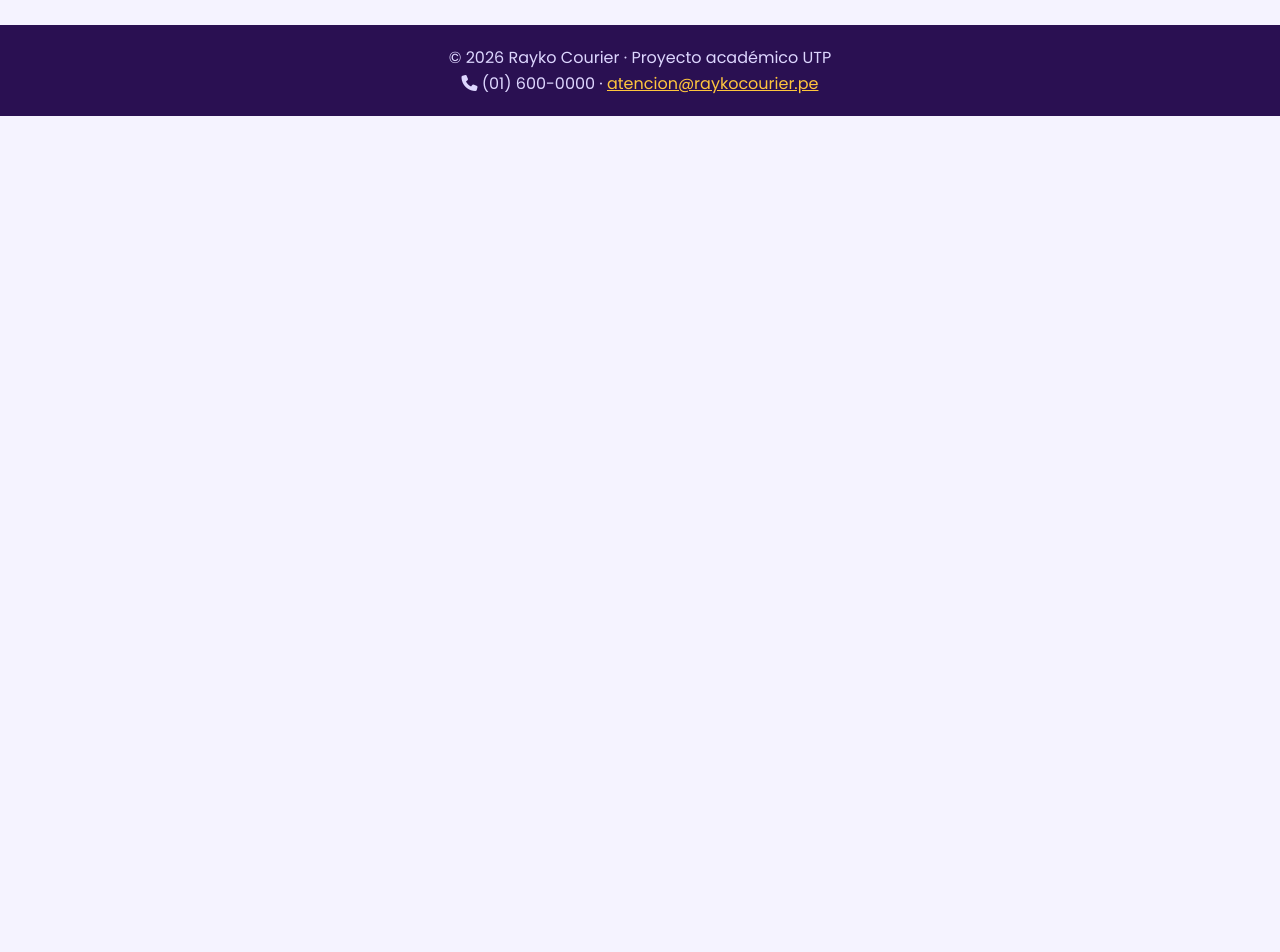
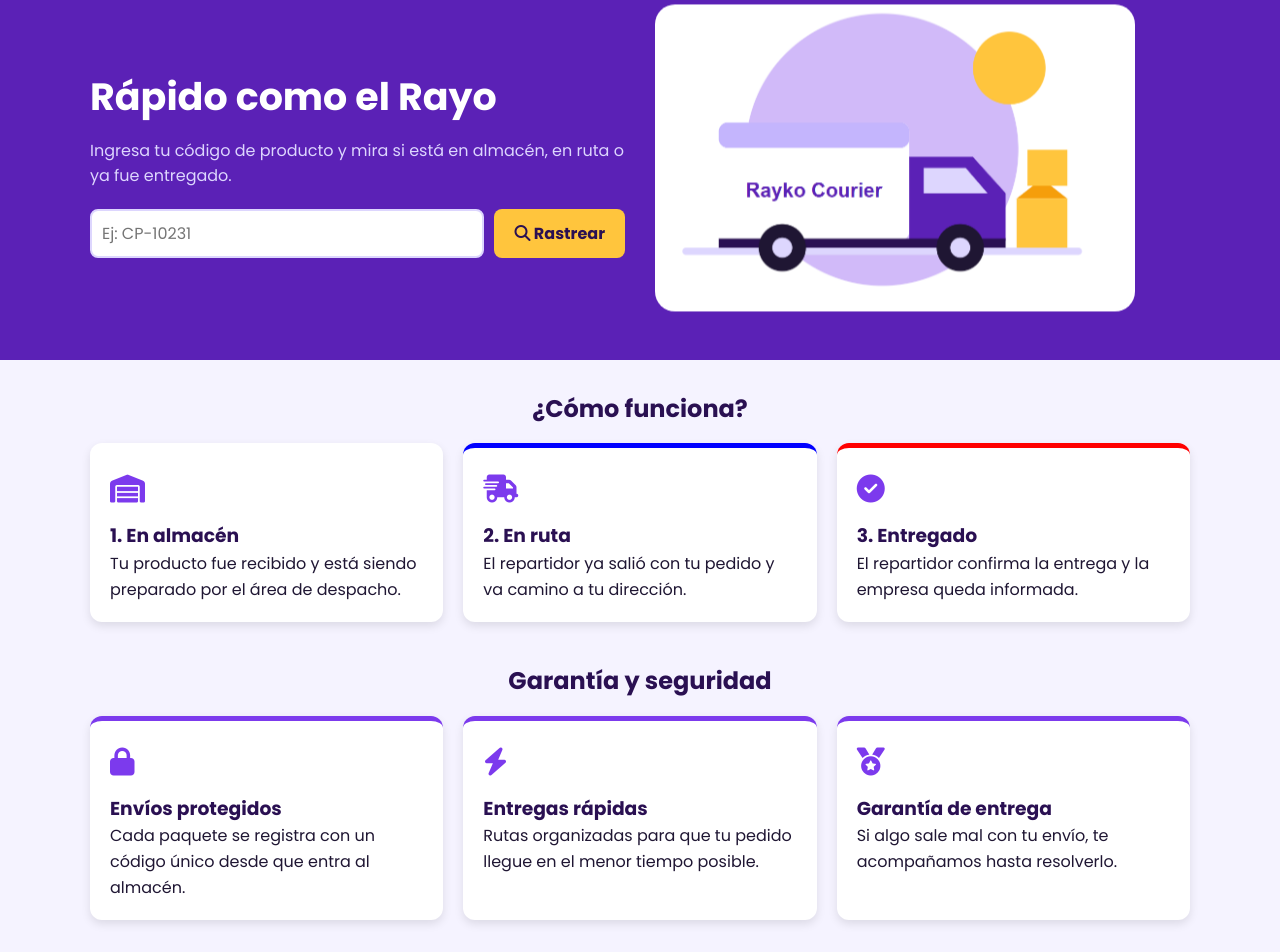
Before and after one commit to Jaren202/rayko-courier-react, a React (Vite) app: page / in a window 1280 px wide. Shown: the part 100-1052 px from the top of the page. Before the commit the page ends 800 px from the top, so only its background shows below. Built offline with nearby package versions, Linux system fonts and the light colour scheme.

Commit message:
Crear pagina Inicio y rutas

```diff
--- a/src/App.jsx
+++ b/src/App.jsx
@@ -1,11 +1,15 @@
+import { Routes, Route } from "react-router-dom";
 import Header from "./components/Header";
 import Footer from "./components/Footer";
+import Inicio from "./pages/Inicio";
 
 function App() {
   return (
     <>
       <Header />
-      <main></main>
+      <Routes>
+        <Route path="/" element={<Inicio />} />
+      </Routes>
       <Footer />
     </>
   );
--- /dev/null
+++ b/src/pages/Inicio.jsx
@@ -0,0 +1,138 @@
+import { useState } from "react";
+import { Link, useNavigate } from "react-router-dom";
+
+function Inicio() {
+  const [codigo, setCodigo] = useState("");
+  const navigate = useNavigate();
+
+  function buscar(evento) {
+    evento.preventDefault();
+    const codigoFormateado = codigo.trim().toUpperCase();
+    navigate(`/seguimiento?codigo=${encodeURIComponent(codigoFormateado)}`);
+  }
+
+  return (
+    <>
+      <section className="hero">
+        <div className="contenedor">
+          <div>
+            <h1>Rápido como el Rayo</h1>
+            <p>
+              Ingresa tu código de producto y mira si está en almacén, en ruta o
+              ya fue entregado.
+            </p>
+            <form className="buscador" onSubmit={buscar}>
+              <input
+                type="text"
+                placeholder="Ej: CP-10231"
+                value={codigo}
+                onChange={(e) => setCodigo(e.target.value)}
+                onBlur={() => setCodigo(codigo.trim().toUpperCase())}
+                required
+              />
+              <button className="boton" type="submit">
+                <i className="fa-solid fa-magnifying-glass"></i> Rastrear
+              </button>
+            </form>
+          </div>
+          <picture>
+            <source media="(max-width: 600px)" srcSet="/img/Paquete.png" />
+            <img
+              src="/img/hero.png"
+              alt="Camión de Rayko Courier"
+              width="480"
+              height="340"
+            />
+          </picture>
+        </div>
+      </section>
+
+      <main>
+        <div className="contenedor">
+          <section>
+            <h2 className="centro">¿Cómo funciona?</h2>
+            <div className="tarjetas">
+              <article className="tarjeta almacen">
+                <div className="icono">
+                  <i className="fa-solid fa-warehouse"></i>
+                </div>
+                <h3>1. En almacén</h3>
+                <p>
+                  Tu producto fue recibido y está siendo preparado por el área
+                  de despacho.
+                </p>
+              </article>
+              <article className="tarjeta ruta">
+                <div className="icono">
+                  <i className="fa-solid fa-truck-fast"></i>
+                </div>
+                <h3>2. En ruta</h3>
+                <p>
+                  El repartidor ya salió con tu pedido y va camino a tu
+                  dirección.
+                </p>
+              </article>
+              <article className="tarjeta entregado">
+                <div className="icono">
+                  <i className="fa-solid fa-circle-check"></i>
+                </div>
+                <h3>3. Entregado</h3>
+                <p>
+                  El repartidor confirma la entrega y la empresa queda
+                  informada.
+                </p>
+              </article>
+            </div>
+          </section>
+
+          <section>
+            <h2 className="centro">Garantía y seguridad</h2>
+            <div className="tarjetas">
+              <article className="tarjeta">
+                <div className="icono">
+                  <i className="fa-solid fa-lock"></i>
+                </div>
+                <h3>Envíos protegidos</h3>
+                <p>
+                  Cada paquete se registra con un código único desde que entra
+                  al almacén.
+                </p>
+              </article>
+              <article className="tarjeta">
+                <div className="icono">
+                  <i className="fa-solid fa-bolt"></i>
+                </div>
+                <h3>Entregas rápidas</h3>
+                <p>
+                  Rutas organizadas para que tu pedido llegue en el menor tiempo
+                  posible.
+                </p>
+              </article>
+              <article className="tarjeta">
+                <div className="icono">
+                  <i className="fa-solid fa-medal"></i>
+                </div>
+                <h3>Garantía de entrega</h3>
+                <p>
+                  Si algo sale mal con tu envío, te acompañamos hasta
+                  resolverlo.
+                </p>
+              </article>
+            </div>
+          </section>
+
+          <section className="centro">
+            <h2>Acceso para el personal</h2>
+            <p>Despachador, repartidor y administrador ingresan desde aquí.</p>
+            <br />
+            <Link className="boton morado" to="/login">
+              Ingresar al sistema
+            </Link>
+          </section>
+        </div>
+      </main>
+    </>
+  );
+}
+
+export default Inicio;
```
